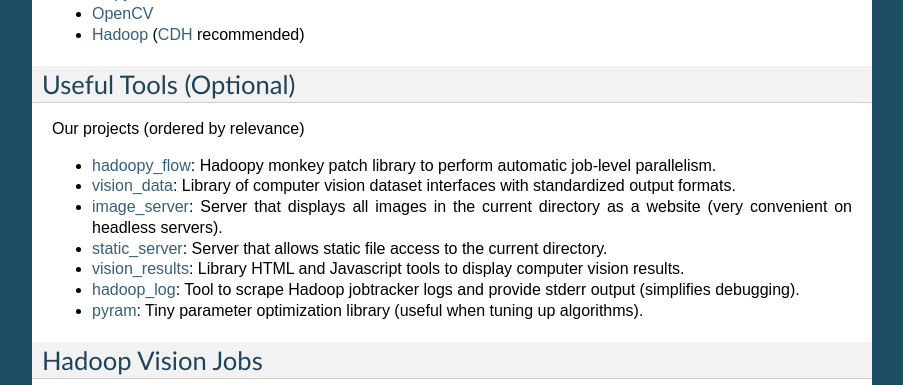
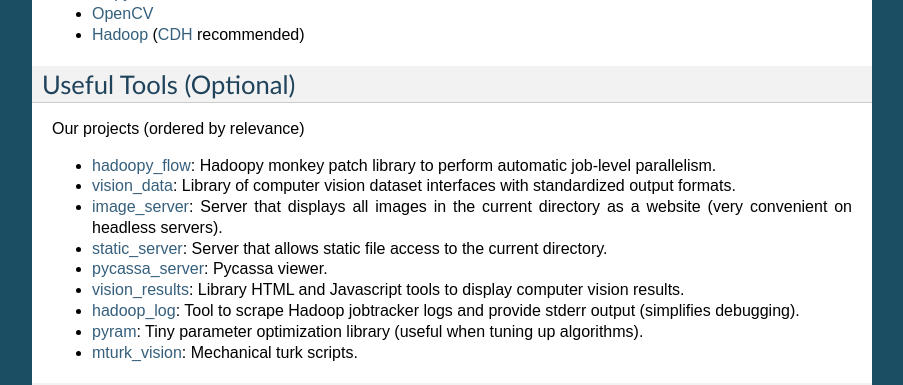
Before and after one commit to bwhite/picarus, a Sphinx documentation site: the page built from doc/index.rst, in a window 1280 px wide and 900 px high, scrolled down 1079 px, cut to the strip 0-385 px from the top of the window. Shown: the whole strip, without its empty margins (198-1101 px from the left). Built offline with Sphinx 7.4.7, drawn with Linux system fonts in a browser that asks for light colours; formulas are drawn with MathJax 3.

Commit message:
Updated docs Signed-off-by: Brandyn A. White <bwhite@dappervision.com>

```diff
--- a/doc/index.rst
+++ b/doc/index.rst
@@ -71,9 +71,11 @@
 - vision_data_: Library of computer vision dataset interfaces with standardized output formats.
 - image_server_: Server that displays all images in the current directory as a website (very convenient on headless servers).
 - static_server_: Server that allows static file access to the current directory.
+- pycassa_server_: Pycassa viewer.
 - vision_results_: Library HTML and Javascript tools to display computer vision results.
 - hadoop_log_: Tool to scrape Hadoop jobtracker logs and provide stderr output (simplifies debugging).
 - pyram_: Tiny parameter optimization library (useful when tuning up algorithms).
+- mturk_vision_: Mechanical turk scripts.
 
 .. _hadoopy_flow: https://github.com/bwhite/hadoopy_flow
 .. _vision_data: https://github.com/bwhite/vision_data
@@ -82,6 +84,8 @@
 .. _image_server: https://github.com/bwhite/image_server
 .. _vision_results: https://github.com/bwhite/vision_results
 .. _static_server: https://github.com/bwhite/static_server
+.. _mturk_vision: https://github.com/bwhite/mturk_vision
+.. _pycassa_server: https://github.com/bwhite/pycassa_server
 
 Hadoop Vision Jobs
 ------------------
```
